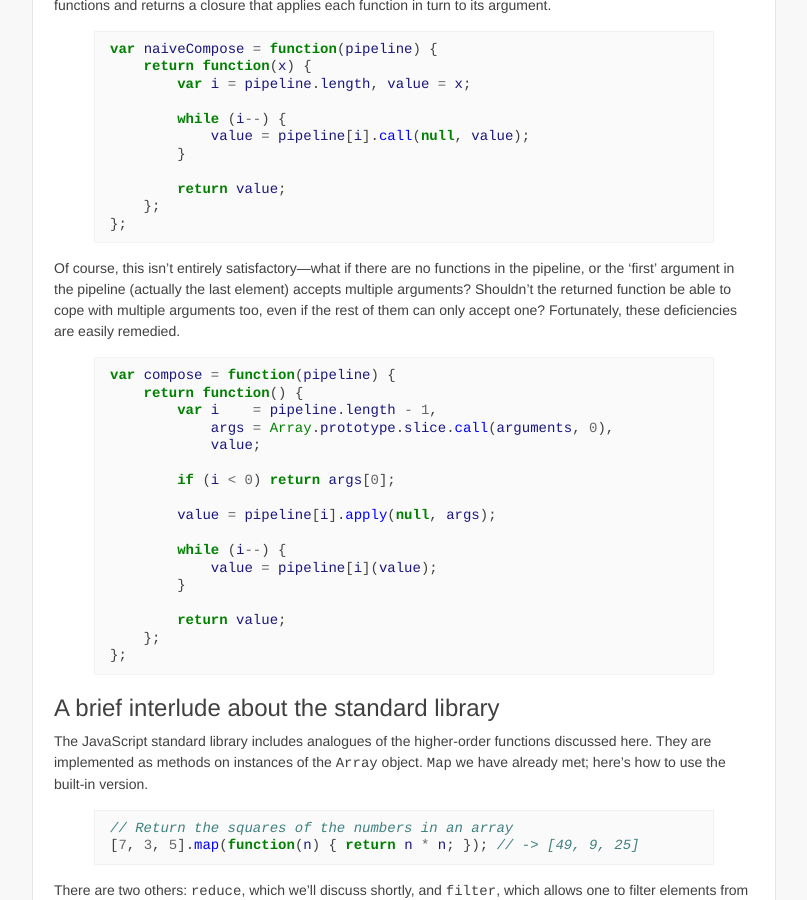
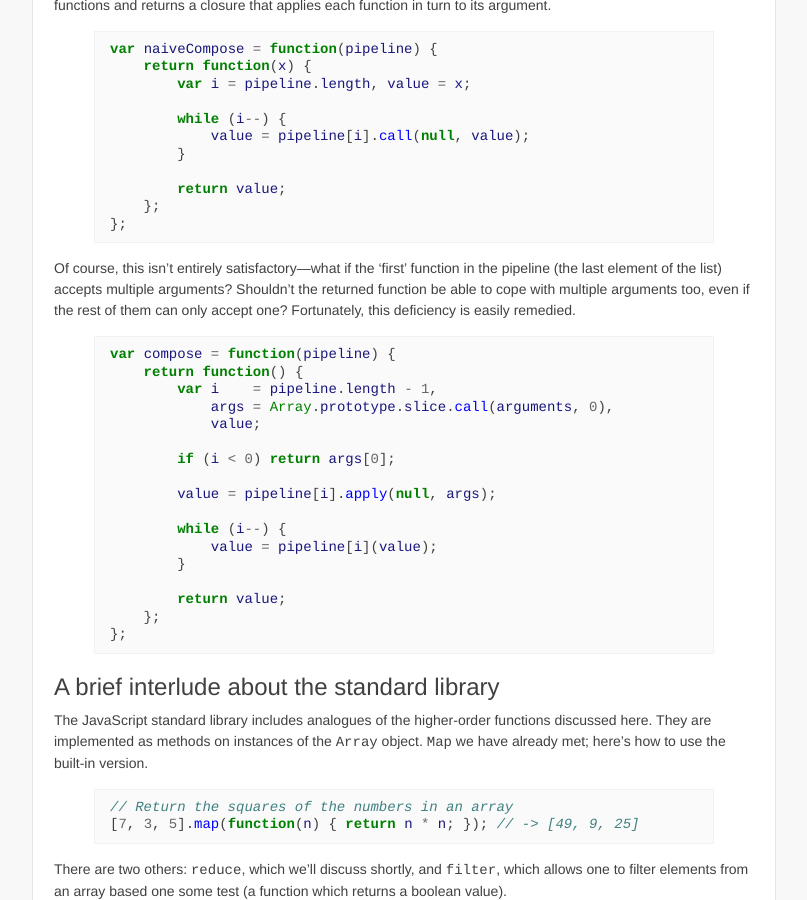
Before and after one commit to othermedia/js-handbook, a Jekyll site: the page built from functional-programming.md, in a window 1280 px wide and 900 px high, scrolled down 5833 px. Shown: the whole window, without its empty margins (236-1043 px from the left). Built offline with Jekyll 4.4.1, drawn with Linux system fonts in a browser that asks for light colours.

Commit message:
The naiveCompose function actually handles 0-length pipelines just fine.

```diff
--- a/functional-programming.md
+++ b/functional-programming.md
@@ -409,11 +409,11 @@ var naiveCompose = function(pipeline) {
 };
 {% endhighlight %}
 
-Of course, this isn't entirely satisfactory---what if there are no functions in
-the pipeline, or the 'first' argument in the pipeline (actually the last
-element) accepts multiple arguments? Shouldn't the returned function be able to
-cope with multiple arguments too, even if the rest of them can only accept one?
-Fortunately, these deficiencies are easily remedied.
+Of course, this isn't entirely satisfactory---what if the 'first' function in
+the pipeline (the last element of the list) accepts multiple arguments?
+Shouldn't the returned function be able to cope with multiple arguments too,
+even if the rest of them can only accept one? Fortunately, this deficiency is
+easily remedied.
 
 {% highlight javascript %}
 var compose = function(pipeline) {
```
